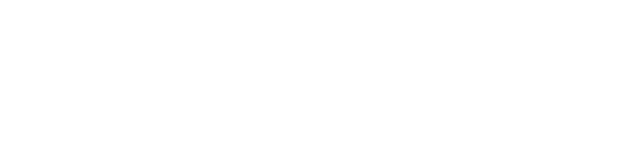
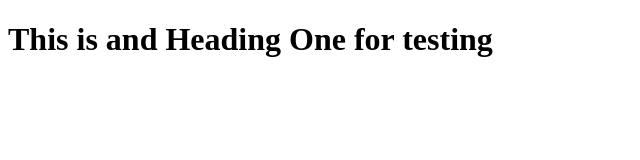
Before and after one commit to udhayaprakashg/git, a plain HTML site: page index.html in a window 1280 px wide. Shown: the whole page, without its empty margins (0-640 px from the left). Drawn offline with Linux system fonts and the light colour scheme.

Commit message:
updated in html and js

```diff
--- a/index.html
+++ b/index.html
@@ -4,6 +4,7 @@
     <meta charset="UTF-8">
     <meta name="viewport" content="width=device-width, initial-scale=1.0">
     <title>Git Course</title>
+    <h1>This is and Heading One for testing</h1>
 </head>
 <body>
 
--- a/index.js
+++ b/index.js
@@ -1 +1,2 @@
 console.log('Git Course Demo')
+console.log('This is a demo for Git Course')
```
